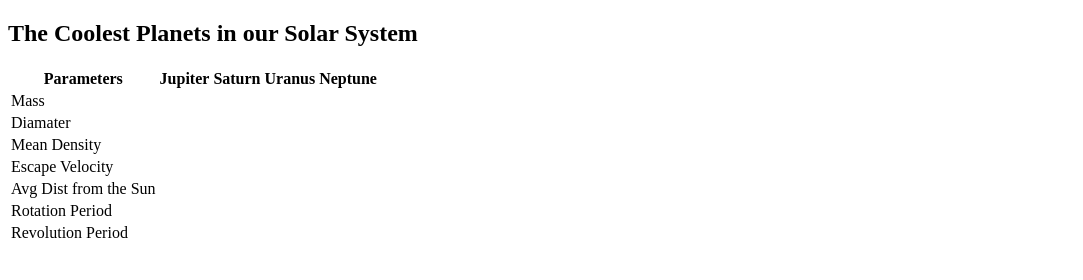
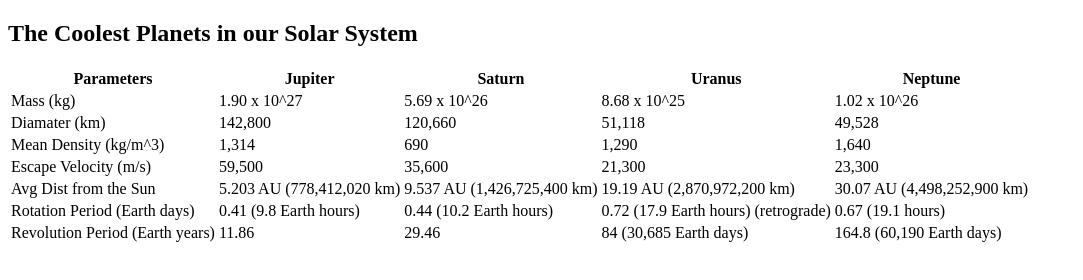
Before and after one commit to UriHuffer14/ITMD361_Lab5, a plain HTML site: page index.html in a window 1280 px wide. Shown: the whole page, without its empty margins (0-1083 px from the left). Drawn offline with Linux system fonts and the light colour scheme.

Commit message:
finished table

```diff
--- a/index.html
+++ b/index.html
@@ -2,6 +2,7 @@
 <html lang="en">
   <head>
     <meta charset="utf-8">
+		<style><link rel="stylesheet" href="style.css" /></style>
     <title>ITMD316 Fundamentals of Web Design</title>
   </head>
 
@@ -16,25 +17,53 @@
 				<th>Neptune</th>
 			</tr>
 			<tr>
-			  <td>Mass</td>
+			  <td>Mass (kg)</td>
+				<td>1.90 x 10^27</td>
+				<td>5.69 x 10^26</td>
+				<td>8.68 x 10^25</td>
+				<td>1.02 x 10^26</td>
       </tr>
       <tr>
-			  <td>Diamater</td>
+			  <td>Diamater (km)</td>
+				<td>142,800</td>
+				<td>120,660</td>
+				<td>51,118</td>
+				<td>49,528</td>
 			</tr>
 			<tr>
-			  <td>Mean Density</td>
+			  <td>Mean Density (kg/m^3)</td>
+				<td>1,314</td>
+				<td>690</td>
+				<td>1,290</td>
+				<td>1,640</td>
 			</tr>
 			<tr>
-			  <td>Escape Velocity</td>
+			  <td>Escape Velocity (m/s)</td>
+				<td>59,500</td>
+				<td>35,600</td>
+				<td>21,300</td>
+				<td>23,300</td>
 			</tr>
 			<tr>
 			  <td>Avg Dist from the Sun</td>
+				<td>5.203 AU (778,412,020 km)</td>
+				<td>9.537 AU (1,426,725,400 km)</td>
+				<td>19.19 AU (2,870,972,200 km)</td>
+				<td>30.07 AU (4,498,252,900 km)</td>
 			</tr>
 			<tr>
-			  <td>Rotation Period</td>
+			  <td>Rotation Period (Earth days)</td>
+				<td>0.41 (9.8 Earth hours)</td>
+				<td>0.44 (10.2 Earth hours)</td>
+				<td>0.72 (17.9 Earth hours) (retrograde)</td>
+				<td>0.67 (19.1 hours)</td>
 			</tr>
 			<tr>
-			  <td>Revolution Period</td>
+			  <td>Revolution Period (Earth years)</td>
+				<td>11.86</td>
+				<td>29.46</td>
+				<td>84 (30,685 Earth days)</td>
+				<td>164.8 (60,190 Earth days)</td>
 			</tr>
 		</table>
   </body>
```
